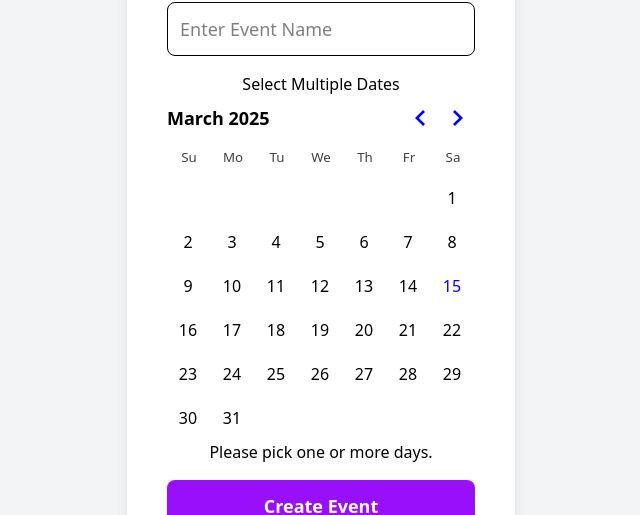
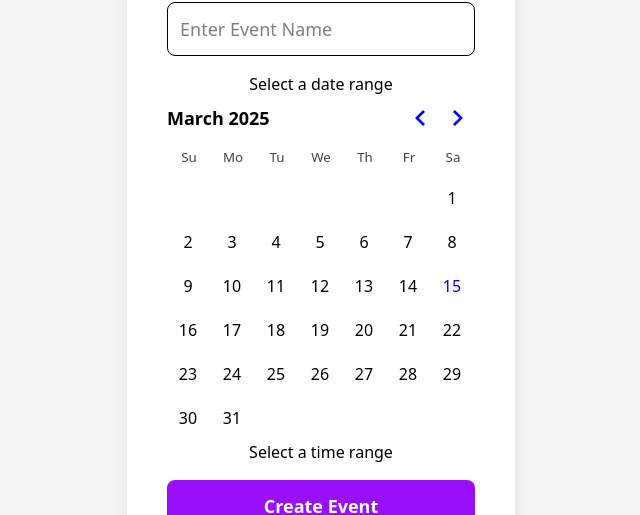
Before and after one commit to SammriddhGupta/RendezWho, a React (Vite) app: page / in a window 1280 px wide. Shown: the part 186-701 px from the top of the page, without its empty margins (319-959 px from the left). Built offline with nearby package versions, Linux system fonts and the light colour scheme.

Commit message:
Change calender to range

```diff
--- a/src/Home.jsx
+++ b/src/Home.jsx
@@ -1,12 +1,13 @@
 import { useState } from "react";
 import "./index.css";
 import { useNavigate } from "react-router-dom"; // Import useNavigate
-import { isSameDay } from "date-fns";
 import { DayPicker } from "react-day-picker";
 import "react-day-picker/dist/style.css";
 
+
 function Home() {
   const [eventName, setEventName] = useState("");
+  const [selectedRange, setSelectedRange] = useState(null);
   const navigate = useNavigate(); // Initialize the navigate function
 
   const handleCreateEvent = () => {
@@ -15,30 +16,14 @@ function Home() {
     navigate("/event"); // Navigate to the "/event" page
   };
 
-  const [value, setValue] = useState([]);
-
-  const handleDayClick = (day, modifiers) => {
-    const newValue = [...value];
-    if (modifiers.selected) {
-      const index = value.findIndex((d) => isSameDay(day, d));
-      newValue.splice(index, 1);
+  // Handle date range selection
+  const handleDateSelect = (range) => {
+    if (!range || !range.from) {
+      setSelectedRange(null); // Reset if no valid range is selected
     } else {
-      newValue.push(day);
+      setSelectedRange(range);
     }
-    setValue(newValue);
   };
-
-  const handleResetClick = () => setValue([]);
-
-  let footer = <>Please pick one or more days.</>;
-
-  if (value.length > 0)
-    footer = (
-      <>
-        You selected {value.length} days.{" "}
-        <button onClick={handleResetClick}>Reset</button>
-      </>
-  );
 
   return (
     <>
@@ -57,12 +42,16 @@ function Home() {
             />
 
             <div>
-            <h1>Select Multiple Dates</h1>
+            <h1>Select a date range</h1>
             <DayPicker
-              onDayClick={handleDayClick}
-              modifiers={{ selected: value }}
-              footer={footer}
+              mode="range"
+              min={1}
+              selected={selectedRange} // Highlight the selected range
+              onSelect={handleDateSelect} // Handle date selection
             />
+
+            <h1>Select a time range</h1>
+
             </div>
 
             <button
```
